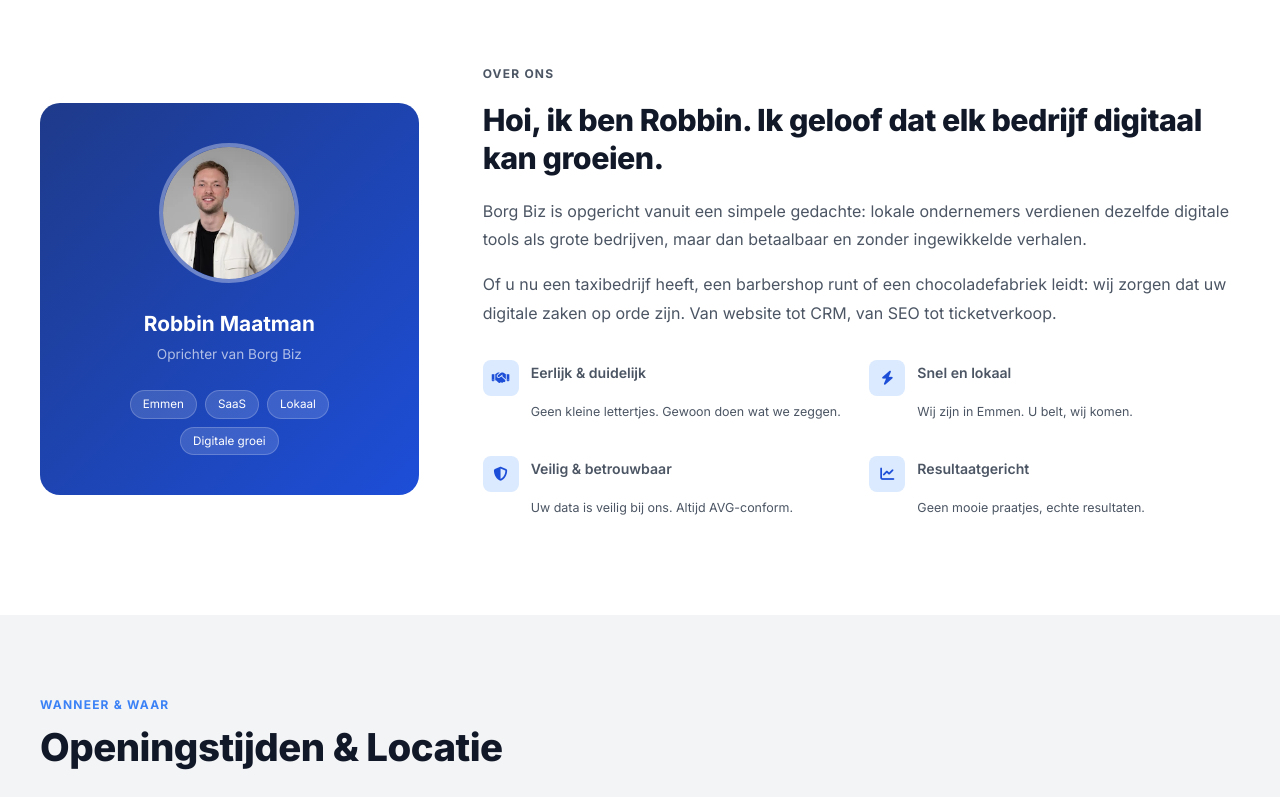
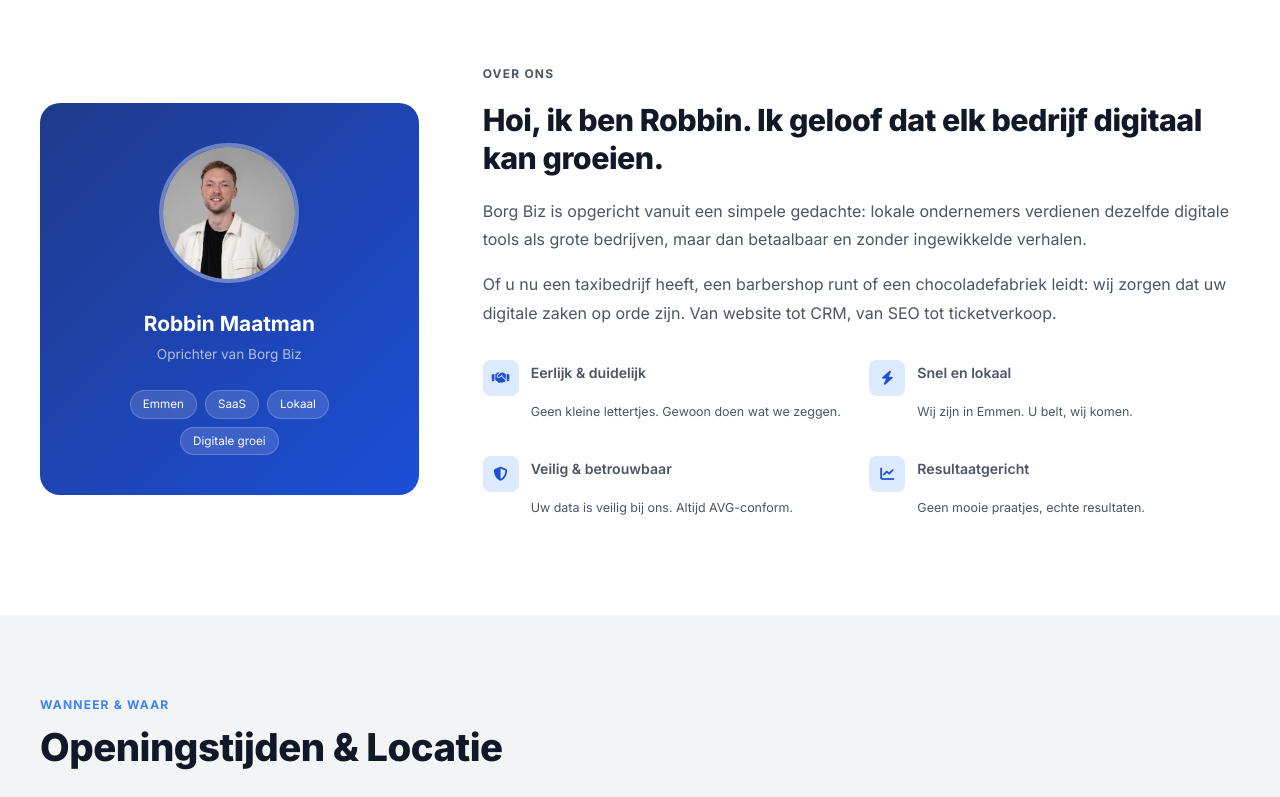
Before and after one commit to infoborgbiz-online/borg-biz-website, a website: page index.html in a window 1280 px wide. Shown: the part 3560-4357 px from the top of the page. Drawn offline with Linux system fonts and the light colour scheme.

Commit message:
Avatar: iets naar rechts (38%)

```diff
--- a/index.html
+++ b/index.html
@@ -283,9 +283,9 @@
         .eigenaar-avatar {
             width: 100%; height: 100%;
             object-fit: cover;
-            object-position: 50% 18%;
+            object-position: 38% 18%;
             transform: scale(1.5);
-            transform-origin: 50% 18%;
+            transform-origin: 38% 18%;
             display: block;
         }
         .eigenaar-naam { font-size: 1.3rem; font-weight: 700; margin-bottom: 0.25rem; }
```
